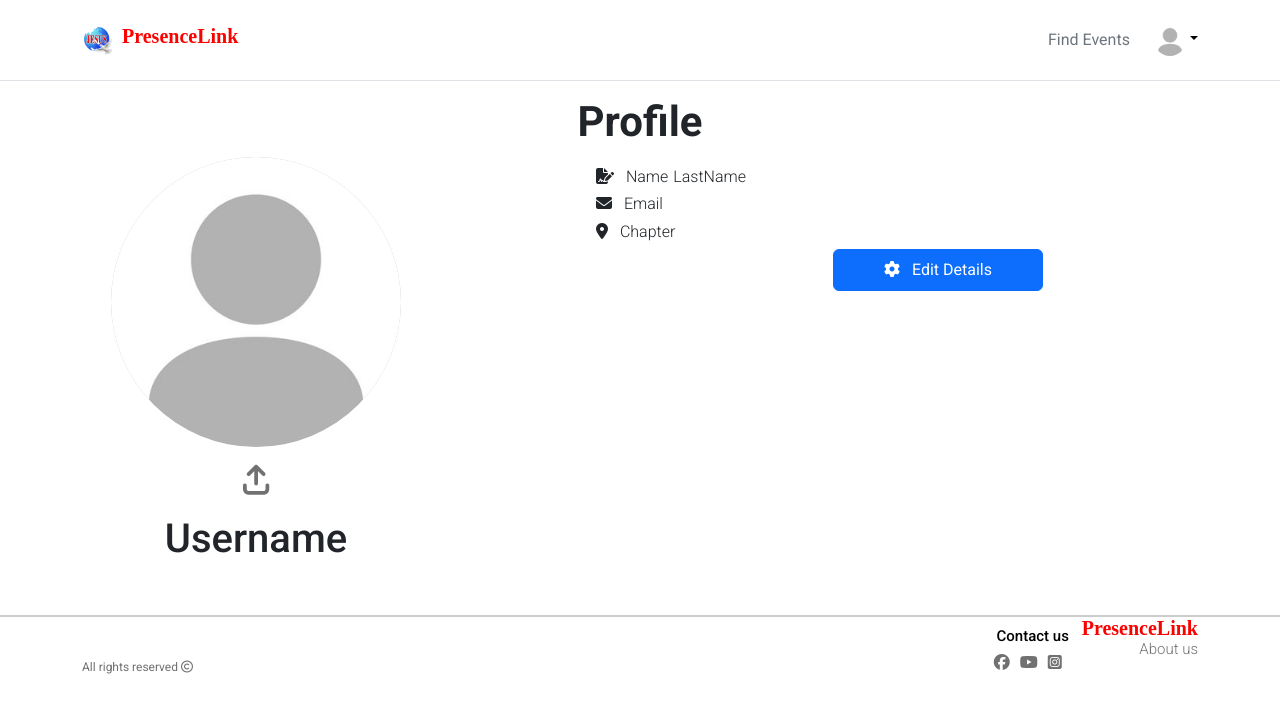
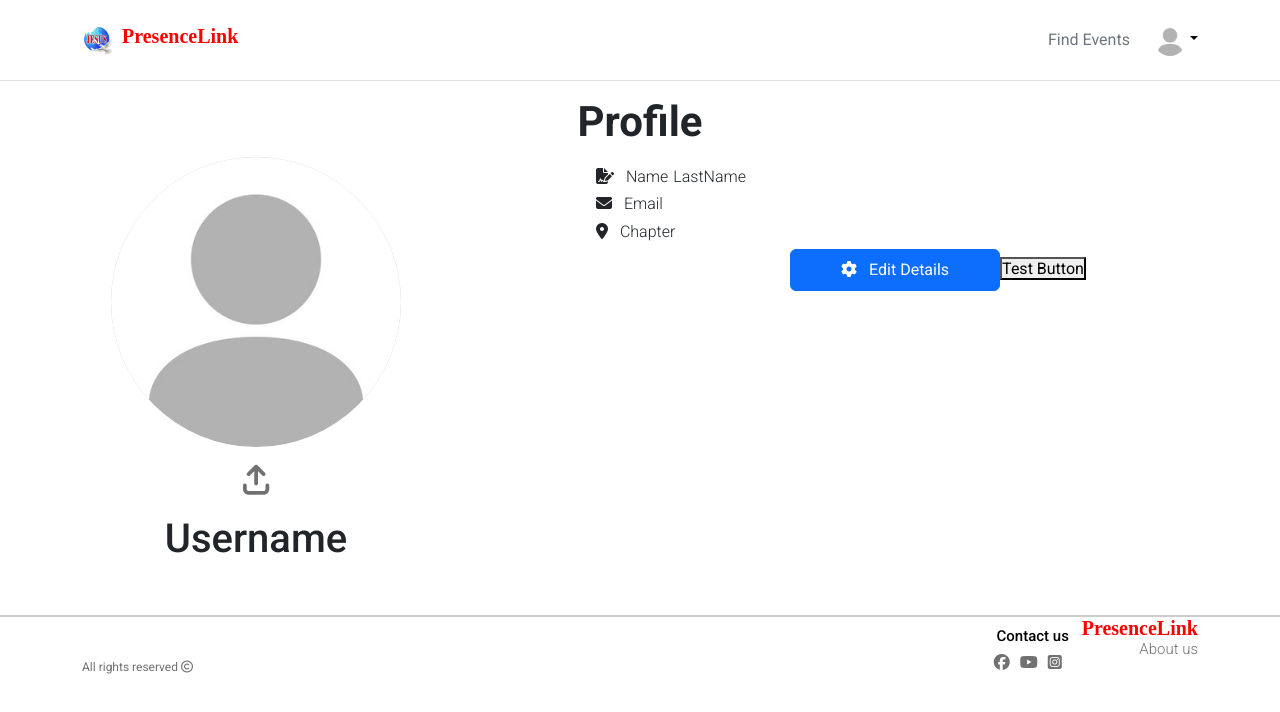
Before and after one commit to naiaaasysn20/first-project, a React (Create React App) app: page /profile in a window 1280 px wide. Shown: the top 712 px of the page. Built offline with nearby package versions, Linux system fonts and the light colour scheme; a web font is replaced by a local one.

Commit message:
Add edit button functionality and a test button to Profile component

```diff
--- a/src/pages/Profile.js
+++ b/src/pages/Profile.js
@@ -1,5 +1,6 @@
 import 'bootstrap/dist/css/bootstrap.min.css';
 import '../components/assets/css/profile.css';
+// import '../components/assets/js/profile.js';
 
 import React, { useState } from 'react';
 
@@ -9,6 +10,12 @@ export default function Profile() {
     const handleChange = (event) => {
         setSelectedOption(event.target.value);
     };
+
+    const buttonClicked = () => {
+        console.log('Edit button clicked!');
+        // Add your logic here
+    };
+
 
     return (
   <div>
@@ -48,7 +55,8 @@ export default function Profile() {
                             <h1 id="emailOrig"> <i className="fa-solid fa-envelope"></i> Email</h1>
                             <h1 id="chapterOrig">  <i className="fa-solid fa-location-dot"></i> Chapter</h1>
 
-                            <button type="button" title="Edit profile" id="edit-button" className="btn btn-primary"> <i className="fa-solid fa-gear"></i> Edit Details</button>
+                            <button type="button" title="Edit profile" id="edit-button" className="btn btn-primary" onClick={buttonClicked}> <i className="fa-solid fa-gear"></i> Edit Details</button>
+                            <button onClick={() => console.log('Test button clicked!')}>Test Button</button>
                         </li>
                     </ul>
                 </nav>
```
